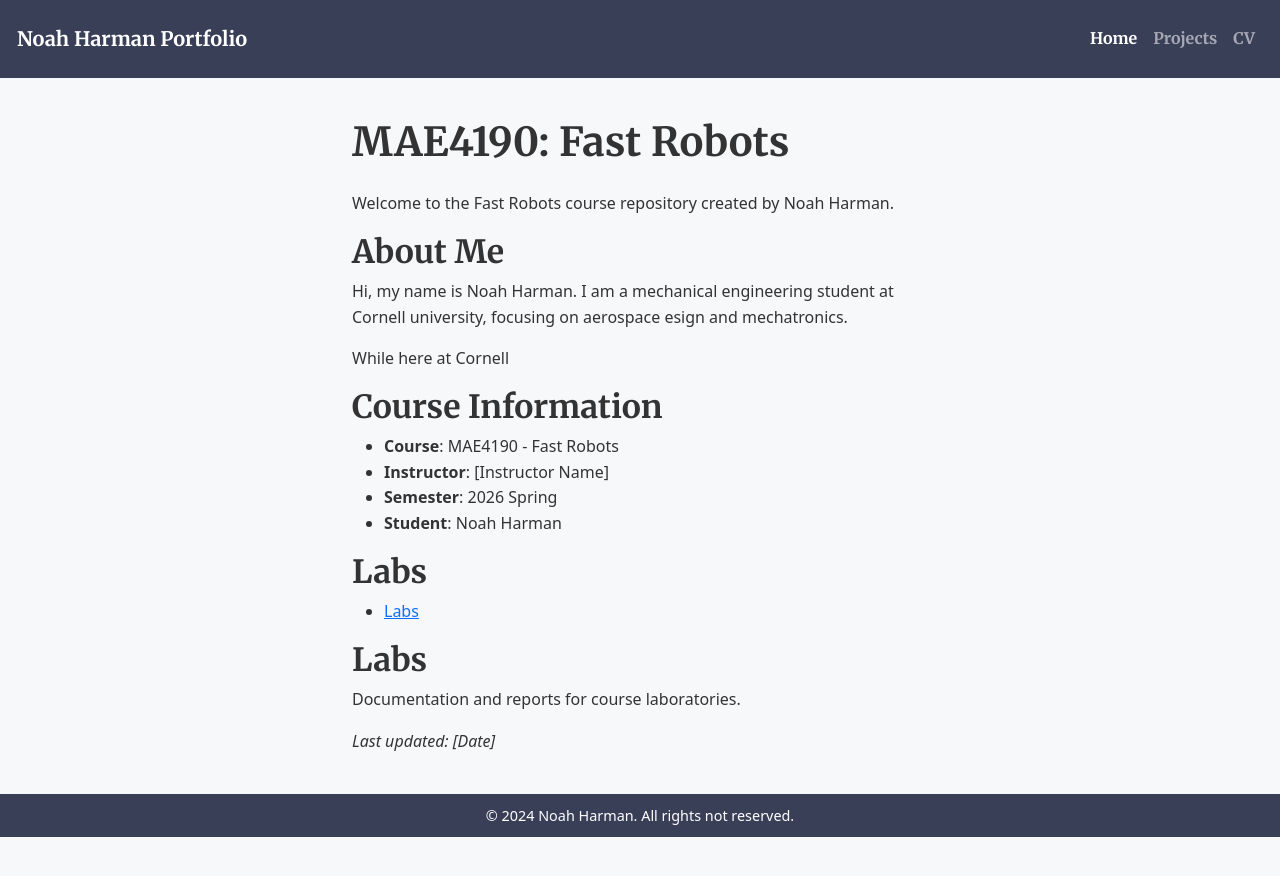
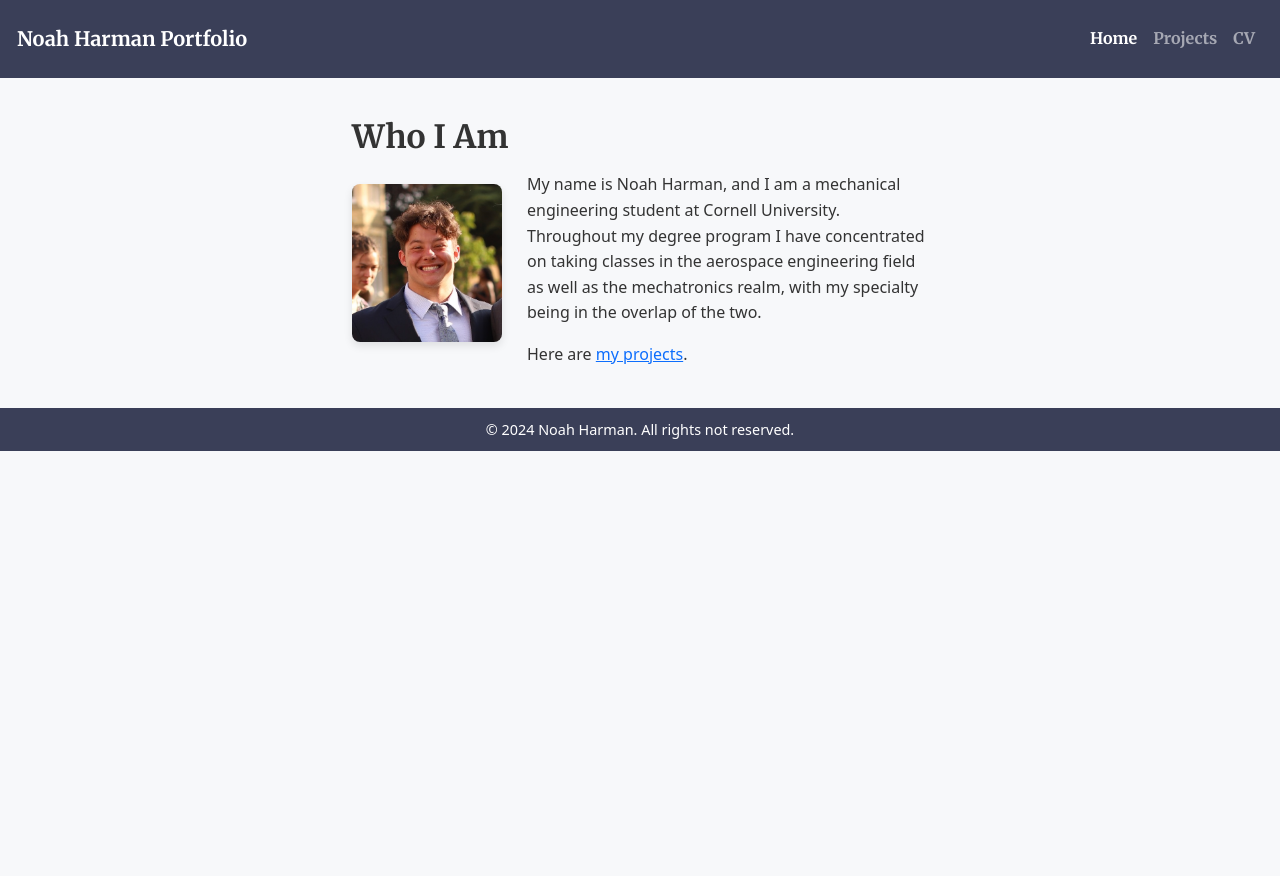
Before and after one commit to nrh46/Nrh46-MAE4190, a Jekyll site: the page built from index.md, in a window 1280 px wide. Shown: the top 876 px of the page. Built offline with Jekyll 4.4.1, drawn with Linux system fonts in a browser that asks for light colours; our own code applies the rules of GitHub Pages for plain Markdown files.

Commit message:
another upload
another upload

```diff
--- a/index.md
+++ b/index.md
@@ -1,22 +1,14 @@
-# MAE4190: Fast Robots
+---
+layout: default
+title: Noah Harman
+---
 
-Welcome to the Fast Robots course repository created by Noah Harman.
+## Who I Am
 
-## About Me
-Hi, my name is Noah Harman. I am a mechanical engineering student at Cornell university, focusing on aerospace esign and mechatronics.
 
-While here at Cornell
+![Profile Picture]({{ "assets/images/profile-pic.jpeg" | relative_url }}){: class="profile-image"}
 
-## Course Information
-- **Course**: MAE4190 - Fast Robots
-- **Instructor**: [Instructor Name]
-- **Semester**: 2026 Spring
-- **Student**: Noah Harman
 
-## Labs
-- [Labs](#labs)
+My name is {{ site.name }}, and I am a mechanical engineering student at Cornell University. Throughout my degree program I have concentrated on taking classes in the aerospace engineering field as well as the mechatronics realm, with my specialty being in the overlap of the two.
 
-## Labs
-Documentation and reports for course laboratories.
-
-*Last updated: [Date]*
+Here are <a href="{{ "/projects/" | relative_url }}">my projects</a>.
```
Also changed, not shown: assets/images/profile-pic.jpeg (added).
